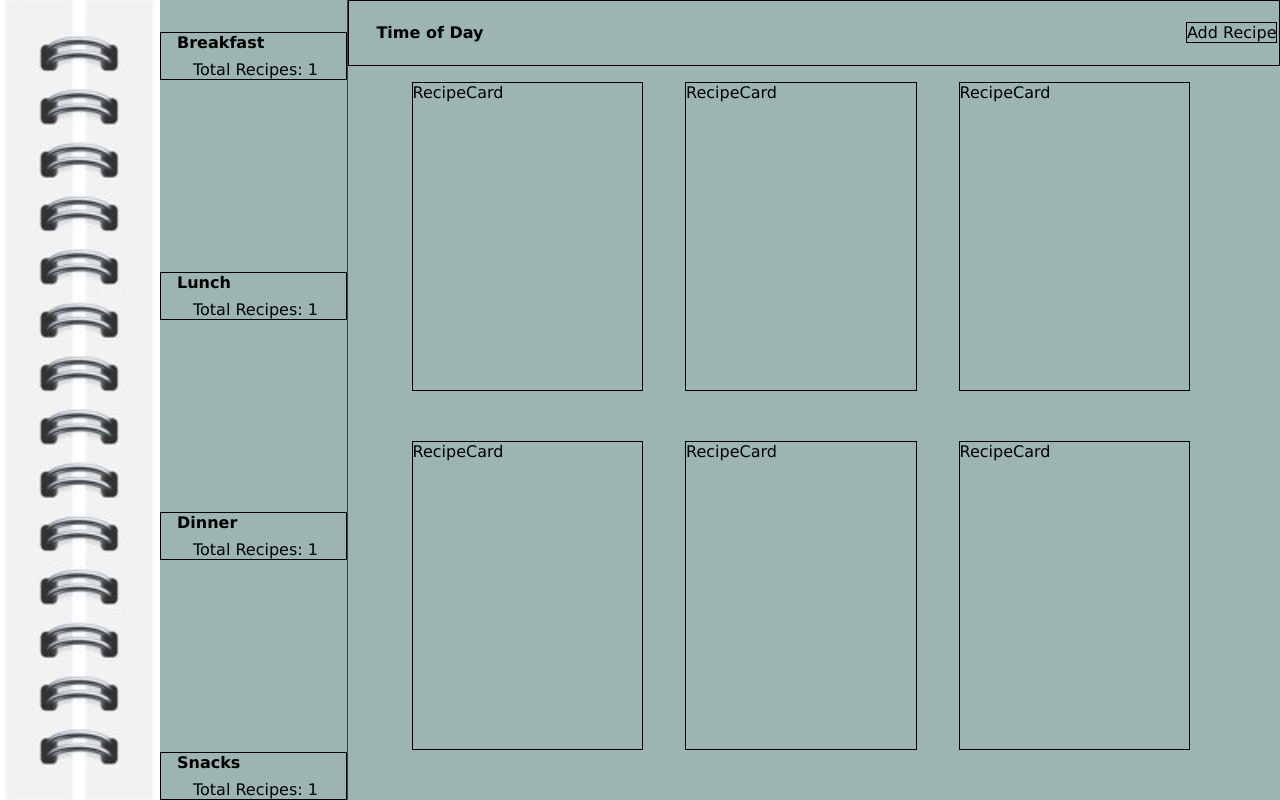
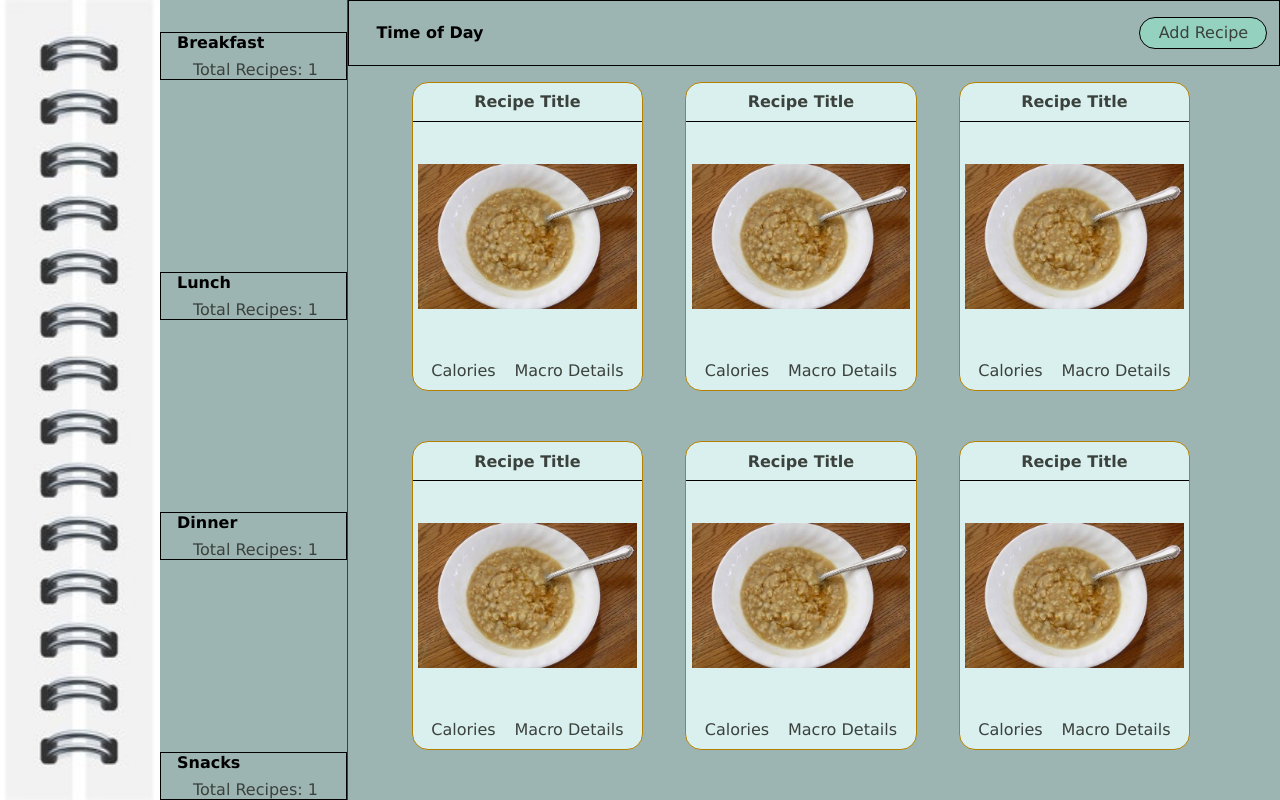
Before and after one commit to Chris-Loza/recipe-book, a React (Vite) app: page / in a window 1280 px wide. Built offline with nearby package versions, Linux system fonts and the light colour scheme.

Commit message:
Did some recipe card styling, need to adjust color palette.

```diff
--- a/src/Components/Homepage/Homepage.jsx
+++ b/src/Components/Homepage/Homepage.jsx
@@ -6,15 +6,17 @@ const Homepage = () => {
   return (
     <div className="homepageContainer">
       <div className="timeOfDayContainer">
-        <TimeOfDay timeOfDay={"Breakfast"} recipeCount={1}/>
-        <TimeOfDay timeOfDay={"Lunch"} recipeCount={1}/>
-        <TimeOfDay timeOfDay={"Dinner"} recipeCount={1}/>
-        <TimeOfDay timeOfDay={"Snacks"} recipeCount={1}/>
+        <TimeOfDay timeOfDay={"Breakfast"} recipeCount={1} />
+        <TimeOfDay timeOfDay={"Lunch"} recipeCount={1} />
+        <TimeOfDay timeOfDay={"Dinner"} recipeCount={1} />
+        <TimeOfDay timeOfDay={"Snacks"} recipeCount={1} />
       </div>
       <div className="recipeList">
         <div className="header">
           <h1>Time of Day</h1>
-          <div className="addRecipeModalContainer">Add Recipe</div>
+          <div className="addRecipeModalContainer">
+            <p>Add Recipe</p>
+          </div>
         </div>
         <div className="recipeCards">
           <RecipeCard />
--- a/src/Components/Homepage/homepage.css
+++ b/src/Components/Homepage/homepage.css
@@ -18,6 +18,7 @@
         flex-direction: column;
         border-right: 1px solid var(--text-color);
         gap: 10rem;
+        overflow-y: scroll;
     }
 
     .recipeList {
@@ -31,16 +32,26 @@
             align-items: center;
             border: 1px solid black;
             position: relative;
+            color: var(--text-color);
 
             h1 {
                 position: absolute;
                 left: 3%;
+                color: black;
             }
 
             .addRecipeModalContainer {
+                background-color: var(--accent-color);
                 position: absolute;
-                left: 90%;
+                display: flex;
+                left: 85%;
+                width: 8rem;
+                height: 2rem;
                 border: 1px solid black;
+                justify-content: center;
+                align-items: center;
+                border-radius: 1rem;
+                cursor: pointer;
             }
         }
 
--- a/src/Components/RecipeCard/RecipeCard.jsx
+++ b/src/Components/RecipeCard/RecipeCard.jsx
@@ -2,7 +2,22 @@ import React from "react";
 import "./recipeCard.css";
 
 const RecipeCard = () => {
-  return <div className="recipeCard">RecipeCard</div>;
+  return (
+    <div className="recipeCard">
+      <div className="recipeTitle">
+        <h1>Recipe Title</h1>
+      </div>
+      <div className="recipeImg">
+        <div className="imageContainer">
+          <img src="../../../images/PBHoneyOatmeal.jpg" alt="Peanut Butter Oatmeal" />
+        </div>
+      </div>
+      <div className="recipeQuickInfo">
+        <p>Calories</p>
+        <p>Macro Details</p>
+      </div>
+    </div>
+  );
 };
 
 export default RecipeCard;
--- a/src/Components/RecipeCard/recipeCard.css
+++ b/src/Components/RecipeCard/recipeCard.css
@@ -1,5 +1,46 @@
 .recipeCard {
-    border: 1px solid black;
+    border: 1px solid #B38000;
+    background-color: #DAF0EE;
     max-width: 90%;
     max-height: 90%;
+    border-radius: 1rem;
+    display: flex;
+    flex-direction: column;
+    color: #3B413C;
+
+    .recipeTitle {
+        border-bottom: 1px solid black;
+        flex: 1;
+        display: flex;
+        border-top-left-radius: 1rem;
+        border-top-right-radius: 1rem;
+        align-items: center;
+        justify-content: center;
+    }
+
+    .recipeImg {
+        width: 100%;
+        flex: 6;
+        display: flex;
+
+        .imageContainer {
+            display: flex;
+            height: 100%;
+            align-items: center;
+            justify-content: center;
+
+            img {
+                width: 95%;
+                height: 95%;
+                object-fit: contain;
+            }
+        }
+    }
+
+    .recipeQuickInfo {
+        display: flex;
+        flex: 1;
+        align-items: center;
+        justify-content: space-evenly;
+    }
 }
--- a/src/Components/TimeOfDay/timeOfDay.css
+++ b/src/Components/TimeOfDay/timeOfDay.css
@@ -10,5 +10,6 @@
     }
     p {
         margin-left: 1rem;
+        color: #3B413C;
     }
 }
```
Also changed, not shown: public/images/PBHoneyOatmeal.jpg (added).
